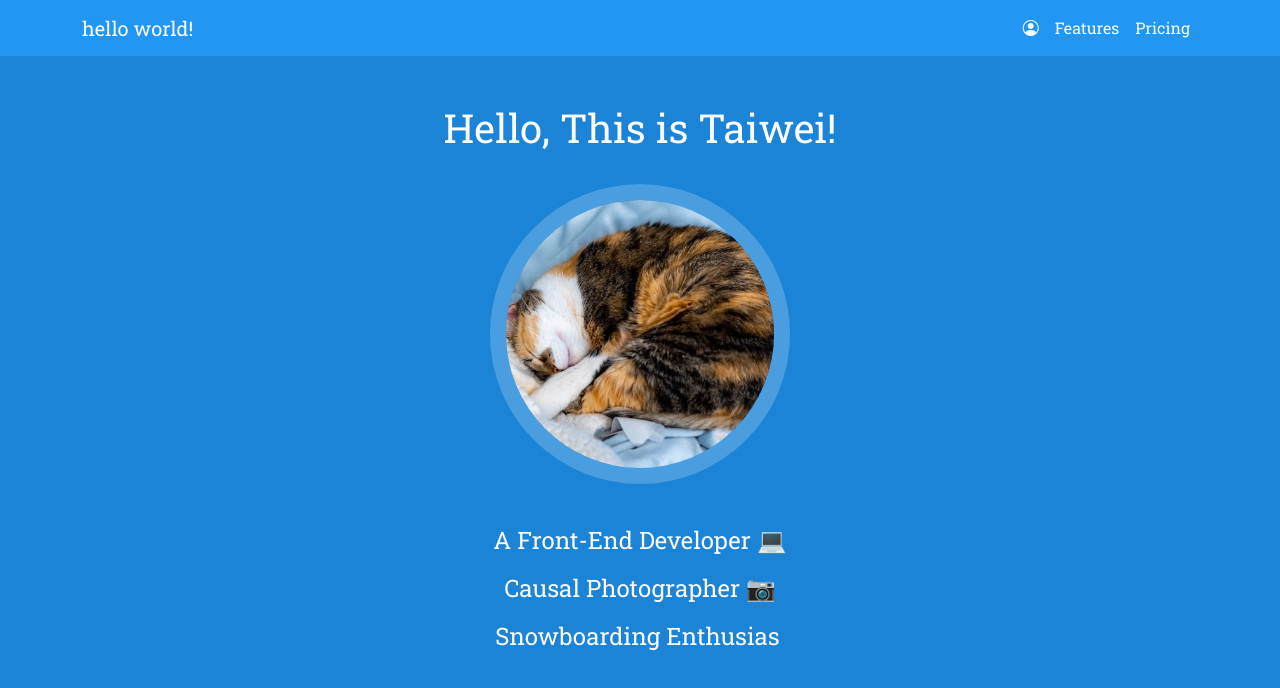
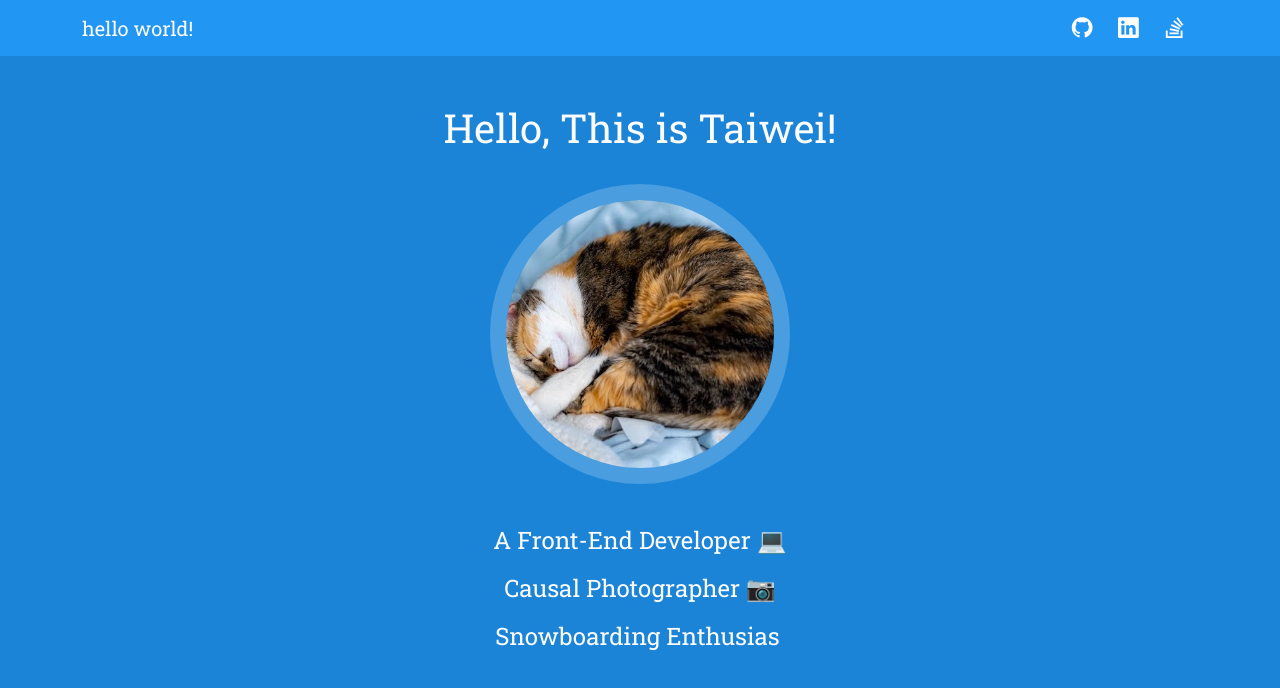
Before and after one commit to taiweituan/taiwei-website-v3, a React (Create React App) app: page / in a window 1280 px wide. Shown: the top 688 px of the page. Built offline with nearby package versions, Linux system fonts and the light colour scheme.

Commit message:
Added nav links to actual pages

```diff
--- a/src/components/MyNavbar.tsx
+++ b/src/components/MyNavbar.tsx
@@ -6,13 +6,24 @@ export default function MyNavbar(): JSX.Element {
       <Container className="my-navbar__container">
         <Navbar.Brand href="#home">hello world!</Navbar.Brand>
         <Nav>
-          <Nav.Link href="#home">
-            <div>
-              <i className="bi bi-person-circle"></i>
-            </div>
+          <Nav.Link
+            href="https://github.com/taiweituan/personal-website-v3"
+            target="_blank"
+          >
+            <i className="bi bi-github"></i>
           </Nav.Link>
-          <Nav.Link href="#features">Features</Nav.Link>
-          <Nav.Link href="#pricing">Pricing</Nav.Link>
+          <Nav.Link
+            href="https://www.linkedin.com/in/taiweituan/"
+            target="_blank"
+          >
+            <i className="bi bi-linkedin"></i>
+          </Nav.Link>
+          <Nav.Link
+            href="https://stackoverflow.com/users/4549166"
+            target="_blank"
+          >
+            <i className="bi bi-stack-overflow"></i>
+          </Nav.Link>
         </Nav>
       </Container>
     </Navbar>
--- a/src/styles.scss
+++ b/src/styles.scss
@@ -22,5 +22,9 @@ body {
   }
   .nav-link {
     color: #fcfcfc;
+    padding: 0 0.8rem;
+  }
+  .navbar-nav {
+    font-size: 1.3rem;
   }
 }
```
Also changed, not shown: 1 other file (tests, documents, lock files or other folders).
